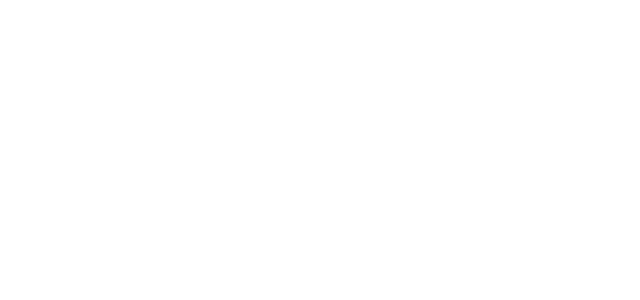
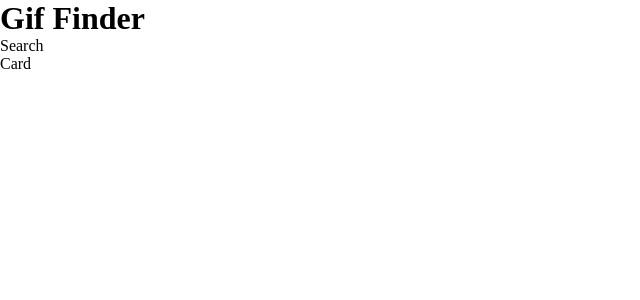
Before and after one commit to MajoS7/gifFinder, a React (Create React App) app: page / in a window 1280 px wide. Shown: the top 300 px of the page, without its empty margins (0-640 px from the left). Built offline with nearby package versions, Linux system fonts and the light colour scheme.

Commit message:
Se crearon los archivos de los componentes a usar

```diff
--- a/src/App.js
+++ b/src/App.js
@@ -1,7 +1,11 @@
+import React from 'react'
+import { Home } from './Components/Pages/Home/Home';
+
+
 function App() {
   return (
     <div>
-
+      <Home/>
     </div>
   );
 }
--- /dev/null
+++ b/src/Components/Layout/AllCards/AllCards.jsx
@@ -0,0 +1,9 @@
+import React from 'react'
+import { Card } from '../../UI/Card/Card'
+import './AllCards.css'
+
+export const AllCards = () => {
+  return (
+    <div><Card/></div>
+  )
+}
--- /dev/null
+++ b/src/Components/Pages/Home/Home.jsx
@@ -0,0 +1,13 @@
+import React from 'react'
+import { AllCards } from '../../Layout/AllCards/AllCards'
+import { Search } from '../../UI/Search/Search'
+import './Home.css'
+export const Home = () => {
+  return (
+    <div>
+        <h1>Gif Finder</h1>
+        <Search/>
+        <AllCards/>
+    </div>
+  )
+}
--- /dev/null
+++ b/src/Components/UI/Card/Card.jsx
@@ -0,0 +1,7 @@
+import React from 'react'
+import './Card.css'
+export const Card = () => {
+  return (
+    <div>Card</div>
+  )
+}
--- /dev/null
+++ b/src/Components/UI/Search/Search.jsx
@@ -0,0 +1,7 @@
+import React from 'react'
+import './Search.css'
+export const Search = () => {
+  return (
+    <div>Search</div>
+  )
+}
```
Also changed, not shown: src/Components/Layout/AllCards/AllCards.css (added), src/Components/Pages/Home/Home.css (added), src/Components/UI/Card/Card.css (added), src/Components/UI/Search/Search.css (added).
